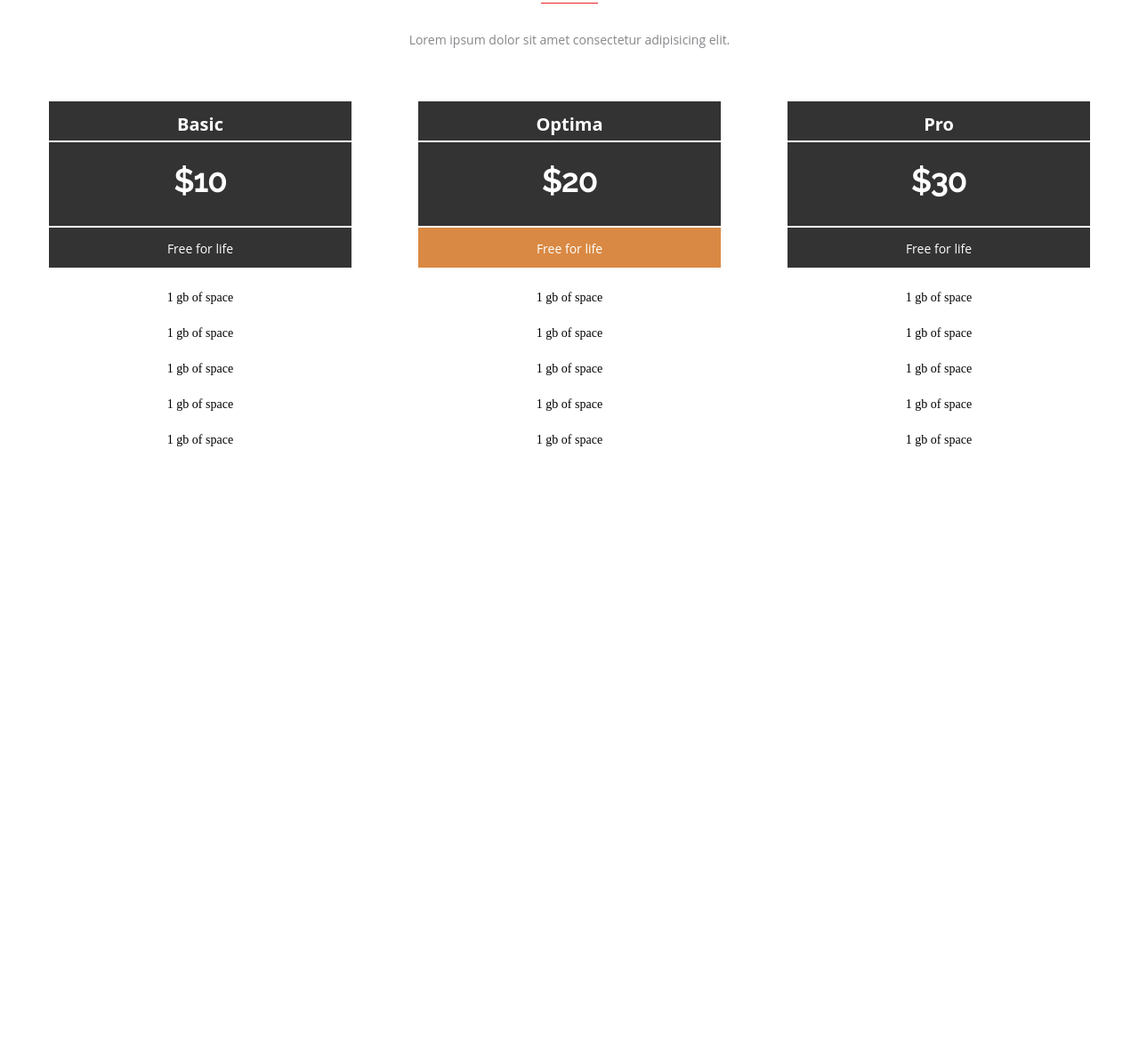
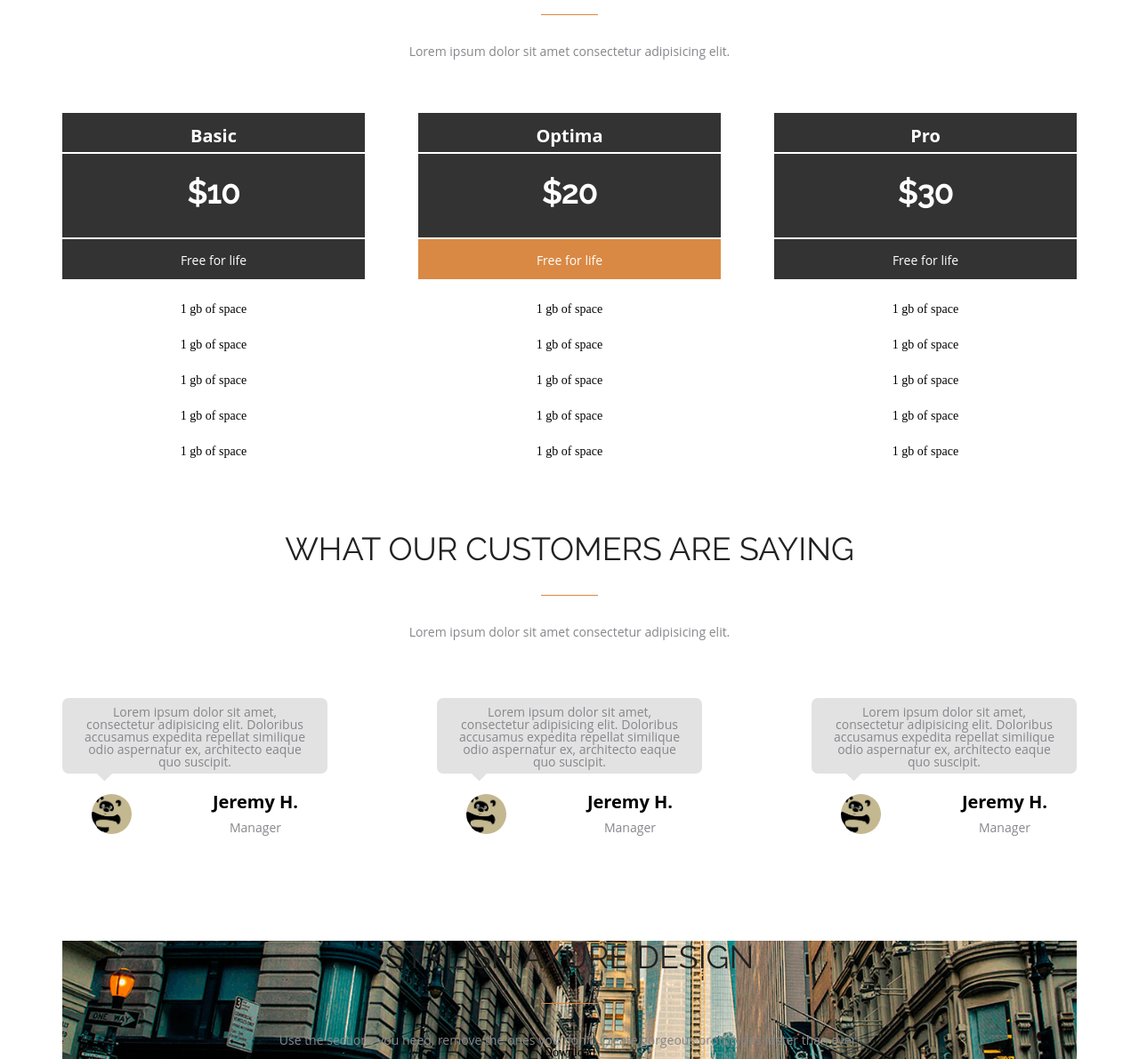
Before and after one commit to Egor-Trubilo/FE12-wk-1-Egor-Trubilo, a plain HTML site: page home work lesson 2/index.html in a window 1280 px wide. Shown: the part 709-1900 px from the top of the page at 89% size. Before the commit the page ends 1224 px from the top, so only its background shows below. Drawn offline with Linux system fonts and the light colour scheme.

Commit message:
Add files via upload

```diff
--- a/home work lesson 2/css/awesome.css
+++ b/home work lesson 2/css/awesome.css
@@ -19,7 +19,6 @@
   flex-flow: row wrap;
   margin-left: -15px;
   margin-right: -15px;
-  /*max-width: 1114px;*/
 }
 .item_awesome {
   max-width: 350px;
--- /dev/null
+++ b/home work lesson 2/css/axure.css
@@ -0,0 +1,5 @@
+.container_axure{
+    background: url(../img/bg/background\ 1.png);
+    background-repeat: no-repeat;
+    background-size: cover;
+    background-position: 0 0;
--- a/home work lesson 2/css/pricing.css
+++ b/home work lesson 2/css/pricing.css
@@ -20,10 +20,12 @@
   flex-flow: row wrap;
   margin-left: -15px;
   margin-right: -15px;
+  margin-bottom: 71px;
   justify-content: space-between;
 }
 .item_pricing {
   width: 340px;
+  margin: 0px 15px;
 }
 .rate_up {
   background-color: #333333;
--- /dev/null
+++ b/home work lesson 2/css/reviews.css
@@ -0,0 +1,68 @@
+.container_reviews {
+  padding-bottom: 120px;
+}
+.subtitle_reviews {
+  margin-bottom: 67px;
+}
+.items_review {
+  display: flex;
+  flex-flow: row wrap;
+  justify-content: space-between;
+  margin-left: -15px;
+  margin-right: -15px;
+}
+.item_review_comment {
+  width: 298px;
+  margin: 0px 15px;
+}
+.item_review {
+  background-color: #e2e2e2;
+  border: 0px solid;
+  border-radius: 7px;
+  padding: 9px 23px 6px;
+}
+.item_review_text {
+  font-family: 'Open Sans', 'sans-serif';
+  color: #86878b;
+}
+.item_review_customer {
+  display: flex;
+  flex-flow: row wrap;
+  position: relative;
+  padding-top: 22px;
+  align-items: center;
+  justify-content: space-around;
+}
+.item_review_customer_photo {
+  margin-right: 25px;
+  border: solid 0px;
+  width: 45px;
+  height: 45px;
+  border-radius: 50%;
+  background: url('../img/avatars/avatar.png');
+  background-repeat: no-repeat;
+  border: 0px solid;
+  background-size: cover;
+  background-position: 100%;
+}
+.item_review_customer_photo::before {
+  content: '';
+  width: 17px;
+  height: 17px;
+  background: #e2e2e2;
+  position: absolute;
+  display: block;
+  left: 39px;
+  top: -12px;
+  transform: rotate(45deg);
+}
+.item_review_customer_name {
+  font-family: 'Open Sans', 'sans-serif';
+  font-weight: bold;
+  font-size: 20px;
+  padding-bottom: 12px;
+}
+.item_review_customer_post {
+  font-family: 'Open Sans', 'sans-serif';
+  color: #86878b;
+}
--- a/home work lesson 2/css/style.css
+++ b/home work lesson 2/css/style.css
@@ -1,5 +1,8 @@
 @import url('../css/pricing.css');
 @import url('../css/awesome.css');
+@import url('../css/reviews.css');
+@import url('../css/axure.css');
+
 /*Обнуление*/
 * {
   padding: 0;
@@ -81,12 +84,24 @@ h6 {
   margin: auto;
   padding: 0 15px;
 }
+.container {
+  text-align: center;
+}
 .title {
   font-size: 36px;
   font-family: 'Raleway', 'sans-serif';
   color: #212121;
   font-weight: 400px;
   text-transform: uppercase;
+}
+.title::after {
+  content: '';
+  border-bottom: 1px solid #d98943;
+  width: 64px;
+  margin: auto;
+  display: block;
+  margin-bottom: 34px;
+  margin-top: 34px;
 }
 
 .subtitle {
--- a/home work lesson 2/index.html
+++ b/home work lesson 2/index.html
@@ -15,9 +15,6 @@
             <h2 class="title title_awesome">
                     Why this awesome
             </h2>
-            <div class="border border_awesome">
-
-            </div>
                 <h6 class="subtitle">
                     Lorem ipsum dolor sit amet consectetur adipisicing elit.
                 </h6>
@@ -65,10 +62,9 @@
     </section>
     <section class="section">
         <div class="container_pricing">
-            <h2 class="title title_pricing">
+            <h2 class="title">
                 pricing options
             </h2>
-            <div class="border_pricing"> </div>
             <h6 class="subtitle">
                 Lorem ipsum dolor sit amet consectetur adipisicing elit.
             </h6>
@@ -148,5 +144,107 @@
             </div>
         </div>
     </section>
+    <section class="section">
+        <div class="container container_reviews">
+            <div class="reviews">
+                <h2 class="title">
+                    what our customers are saying
+                </h2>
+                <h6 class="subtitle subtitle_reviews">
+                    Lorem ipsum dolor sit amet consectetur adipisicing elit.
+                </h6>
+                <div class="items_review">
+                    <div class="item_review_comment">
+                        <div class="item_review">
+                            <p class="item_review_text">
+                                Lorem ipsum dolor sit amet,
+                                consectetur adipisicing elit. Doloribus
+                                accusamus expedita repellat similique
+                                odio aspernatur ex, architecto eaque
+                                quo suscipit.
+                            </p>
+                        </div>
+                        <div class="item_review_customer">
+                            <div class="item_review_customer_photo">
+
+                            </div>
+                            <div class="item_review_customer_info">
+                                <h4 class="item_review_customer_name">
+                                    Jeremy H.
+                                </h4>
+                                <p class="item_review_customer_post">
+                                    Manager
+                                </p>
+                            </div>
+                        </div>
+                    </div>
+                    <div class="item_review_comment">
+                        <div class="item_review">
+                            <p class="item_review_text">
+                                Lorem ipsum dolor sit amet,
+                                consectetur adipisicing elit. Doloribus
+                                accusamus expedita repellat similique
+                                odio aspernatur ex, architecto eaque
+                                quo suscipit.
+                            </p>
+                        </div>
+                        <div class="item_review_customer">
+                            <div class="item_review_customer_photo">
+
+                            </div>
+                            <div class="item_review_customer_info">
+                                <h4 class="item_review_customer_name">
+                                    Jeremy H.
+                                </h4>
+                                <p class="item_review_customer_post">
+                                    Manager
+                                </p>
+                            </div>
+                        </div>
+                    </div>
+                    <div class="item_review_comment">
+                        <div class="item_review">
+                            <p class="item_review_text">
+                                Lorem ipsum dolor sit amet,
+                                consectetur adipisicing elit. Doloribus
+                                accusamus expedita repellat similique
+                                odio aspernatur ex, architecto eaque
+                                quo suscipit.
+                            </p>
+                        </div>
+                        <div class="item_review_customer">
+                            <div class="item_review_customer_photo">
+
+                            </div>
+                            <div class="item_review_customer_info">
+                                <h4 class="item_review_customer_name">
+                                    Jeremy H.
+                                </h4>
+                                <p class="item_review_customer_post">
+                                    Manager
+                                </p>
+                            </div>
+                        </div>
+                    </div>
+
+
+                </div>
+            </div>
+
+        </div>
+    </section>
+    <section class="section">
+        <div class="container container_axure">
+            <h2 class="title title_axure">
+                STYLISH AXURE DESIGN
+            </h2>
+            <h6 class="subtitle subtitle_axure">
+                Use the sections you need, remove the ones you don't.  Create gorgeous prototypes faster than ever!
+            </h6>
+            <div class="bottom_axure">
+                Download
+            </div>
+        </div>
+    </section>
 </body>
 </html>
```
Also changed, not shown: home work lesson 2/img/avatars/avatar.png (added), home work lesson 2/img/bg/background 1.png (added).
